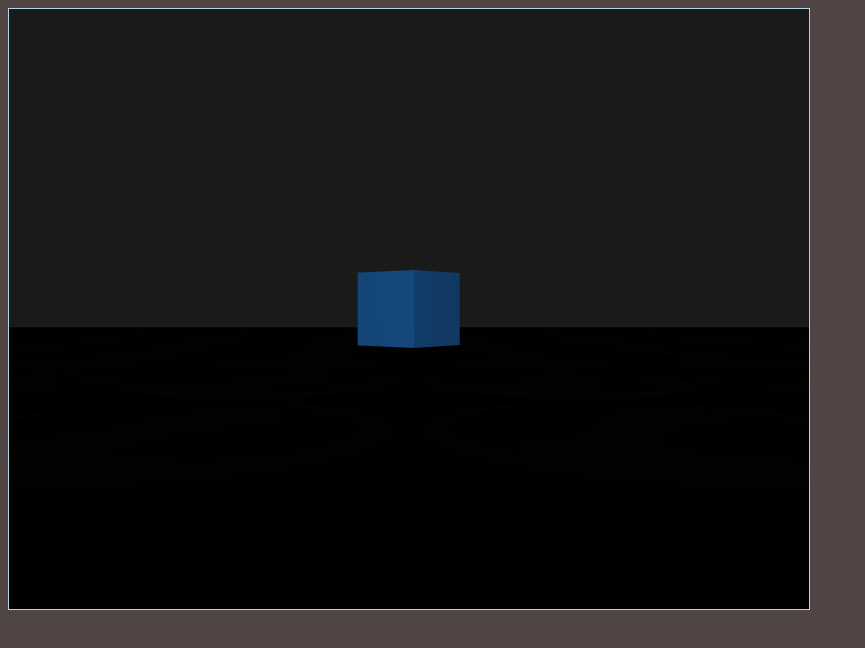
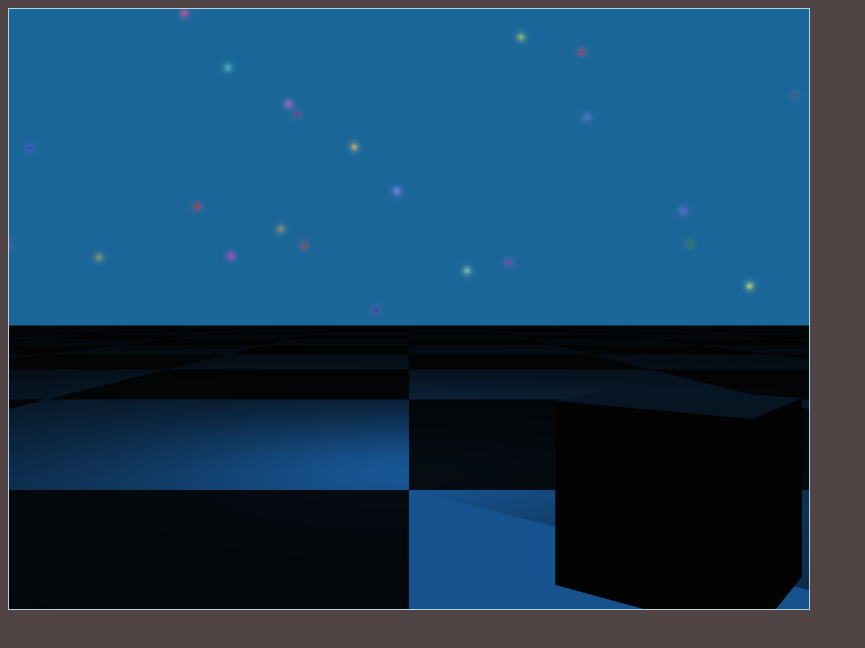
Before and after one commit to Mganzzzzz/webgl-scene-render, a website built with Vite: page webgl01/index.html in a window 1280 px wide. Shown: the whole page, without its empty margins (0-865 px from the left). Built offline with nearby package versions, Linux system fonts and the light colour scheme; animation ran at ten frames a second.

Commit message:
粒子系统

```diff
--- a/webgl01/src/Camera.js
+++ b/webgl01/src/Camera.js
@@ -1,22 +1,25 @@
 export class Camera {
     constructor() {
+        this.speed = 30
         this.originPoint = {
             clientX: 0,
             clientY: 0,
         }
-        this.mPosition = ([0, 0, 0])
+        this.mPosition = ([0, 0, -10])
         this.mViewCenter = ([0, 0, -1])
         this.mUp = ([0, 1, 0])
+        // this.load()
         this.mbForward = false
         this.mbBackward = false
         this.mbLeft = false
         this.mbRight = false
         this.isRotateView = false
+
         this.mViewMatrix = m4.lookAt(this.mPosition, this.mViewCenter, this.mUp);
     }
 
     update(deltatime) {
-        let speed = 3
+        let speed = this.speed
         // 计算出视线的向量
         let forwardDirection = m4.subtractVectors(this.mViewCenter, this.mPosition)
         forwardDirection = m4.normalize(forwardDirection);
@@ -45,7 +48,26 @@ export class Camera {
             this.mPosition = m4.addVectors(this.mPosition, delta);
             this.mViewCenter = m4.addVectors(this.mViewCenter, delta);
         }
+
         this.mViewMatrix = m4.lookAt(this.mPosition, this.mViewCenter, this.mUp);
+        this.save()
+    }
+
+    load() {
+        let s = sessionStorage.getItem('camera')
+        if (s) {
+            s = JSON.parse(s)
+            const [a, b, c] = s
+            this.mPosition = a
+            this.mViewCenter = b
+            this.mUp = c
+        }
+    }
+
+    save() {
+        const a = [this.mPosition, this.mViewCenter, this.mUp]
+        const s = JSON.stringify(a)
+        sessionStorage.setItem('camera', s)
     }
 
     yaw(angle) {
--- a/webgl01/src/Material.js
+++ b/webgl01/src/Material.js
@@ -24,6 +24,12 @@ export class TextureProperty {
 
 export class Material {
     constructor() {
+        this.mbEnableDepthTest = true;
+        this.mbEnableProgramablePointSize = false;
+        this.mbEnableBlend = false;
+        this.mSRCBlendFunc = gl.SRC_ALPHA;
+        this.mDSTBlendFunc = gl.ONE_MINUS_SRC_ALPHA;
+
         this.shader = null
         this.vec4PropertyMap = {}
         this.mat4PropertyMap = {}
@@ -93,6 +99,25 @@ export class Material {
     }
 
     active(v, p) {
+        if (this.mbEnableDepthTest) {
+            gl.enable(gl.DEPTH_TEST);
+        } else {
+            gl.disable(gl.DEPTH_TEST);
+        }
+        // if (this.mbEnableProgramablePointSize) {
+        //     gl.enable(gl.PROGRAM_POINT_SIZE);
+        // } else {
+        //     gl.disable(gl.PROGRAM_POINT_SIZE);
+        // }
+
+
+        if (this.mbEnableBlend) {
+            gl.enable(gl.BLEND);
+            gl.blendFunc(this.mSRCBlendFunc, this.mDSTBlendFunc);
+        } else {
+            gl.disable(gl.BLEND);
+        }
+
         this.shader.active()
         this.shader.setMVP(this.mat4PropertyMap['M'].mat4, v, p)
         Object.values(this.mat4PropertyMap).forEach((prop) => {
--- a/webgl01/src/Model.js
+++ b/webgl01/src/Model.js
@@ -27,15 +27,15 @@ export class Model extends Geometry {
         lines.forEach(line => {
             if (line.startsWith('v')) {
                 if (line.startsWith('v ')) {
-                    let tmp = line.replace('v ', '').split(' ')
+                    let tmp = line.replace('v ', '').split(' ').filter(n => n).map(n => n.trim())
                     tmp = tmp.map(t => parseFloat(t))
                     positions.push(tmp)
                 } else if (line.startsWith('vt ')) {
-                    let tmp = line.replace('vt ', '').split(' ')
+                    let tmp = line.replace('vt ', '').split(' ').filter(n => n).map(n => n.trim())
                     tmp = tmp.map(t => parseFloat(t))
                     texcoords.push(tmp)
                 } else if (line.startsWith('vn ')) {
-                    let tmp = line.replace('vn ', '').split(' ')
+                    let tmp = line.replace('vn ', '').split(' ').filter(n => n).map(n => n.trim())
                     tmp = tmp.map(t => parseFloat(t))
                     normals.push(tmp)
                 }
@@ -47,11 +47,13 @@ export class Model extends Geometry {
                         const position = positions[pIdx]
                         let texcoord = texcoords[tIdx]
                         const normal = normals[nIdx]
-                        vertexData.push({
-                            position,
-                            texcoord,
-                            normal,
-                        })
+                        if (position && normal && texcoord) {
+                            vertexData.push({
+                                position,
+                                texcoord,
+                                normal,
+                            })
+                        }
                     })
                 }
             }
--- /dev/null
+++ b/webgl01/src/Particle.js
@@ -0,0 +1,50 @@
+import _ from 'lodash'
+import {VertexBuffer, VertexData} from "./VertexBuffer";
+import {createBufferObject, updateBufferObject} from "./utils";
+import {Geometry} from "./Geometry";
+
+export class Particle extends Geometry {
+    constructor() {
+        super()
+        this.mVertexBuffer = new VertexBuffer()
+        this.mVbo = 0
+        this.mParticleCount = 0
+    }
+
+    init(particleCount) {
+        this.mParticleCount = particleCount;
+        this.mVertexBuffer.setSize(particleCount);
+        for (let i = 0; i < particleCount; ++i) {
+            /// 具体的渲染位置 由SceneNode 控制
+            this.mVertexBuffer.setPosition(i, _.random(-100, 100, true), _.random(-100, 100, true), _.random(-100, 100, true));
+            this.mVertexBuffer.setColor(i, _.random(0.1, 0.9, true), _.random(0.1, 0.9, true), _.random(0.1, 0.9, true));
+        }
+        console.log('debug this.mVertexBuffer', this.mVertexBuffer)
+        const bufferData = this.mVertexBuffer.getData()
+        this.mVbo = createBufferObject(gl.ARRAY_BUFFER, bufferData, gl.STATIC_DRAW);
+    }
+
+    active() {
+        gl.bindBuffer(gl.ARRAY_BUFFER, this.mVbo)
+    }
+
+    render() {
+        gl.drawArrays(gl.POINTS, 0, this.mParticleCount)
+    }
+
+    update(v, p, deltaTime) {
+        for (let i = 0; i < this.mParticleCount; ++i) {
+            let x = this.mVertexBuffer.vertexData[i].mPosition[0];
+            let y = this.mVertexBuffer.vertexData[i].mPosition[1];
+            let z = this.mVertexBuffer.vertexData[i].mPosition[2];
+            let changeRange = [-3.0, 3.0]
+            this.mVertexBuffer.setPosition(i, x + _.random(...changeRange, true) * deltaTime, y + _.random(...changeRange, true) * deltaTime, z + _.random(...changeRange, true) * deltaTime, 1.0);
+        }
+        const bufferData = this.mVertexBuffer.getData()
+        updateBufferObject(this.mVbo, gl.ARRAY_BUFFER, 0, bufferData);
+    }
+
+    unActive() {
+        gl.bindBuffer(gl.ARRAY_BUFFER, null);
+    }
+}
--- a/webgl01/src/SceneNode.js
+++ b/webgl01/src/SceneNode.js
@@ -14,10 +14,10 @@ export class SceneNode extends LinkedList {
     }
 
 
-    update(v, p) {
-        this.mGeometry.update(v, p)
+    update(v, p, deltaTime) {
+        this.mGeometry.update(v, p, deltaTime)
         if (this.next) {
-            this.next.update(v, p)
+            this.next.update(v, p, deltaTime)
         }
     }
 
--- a/webgl01/src/main.js
+++ b/webgl01/src/main.js
@@ -1,3 +1,5 @@
+import _ from 'lodash'
+window._ = _
 import {init, render} from "./scene";
 
 let lastTime = 0
--- a/webgl01/src/scene.js
+++ b/webgl01/src/scene.js
@@ -1,5 +1,5 @@
 import {degToRad} from "./math/math_utils";
-import {createBufferObject, createTextureFromUrl} from "./utils";
+import {createBufferObject, createProcedureTexture, createTextureFromUrl} from "./utils";
 import testImg from './static/test.png'
 import {Shader} from "./Shader";
 import {VertexBuffer} from "./VertexBuffer";
@@ -11,6 +11,7 @@ import testTexture from './static/test.png'
 import fTexture from './static/f-texture.png'
 import niutouTexture from './static/niutou.png'
 import {Camera} from "./Camera";
+import {Particle} from "./Particle";
 
 const width = gl.canvas.clientWidth
 const height = gl.canvas.clientHeight
@@ -24,6 +25,9 @@ let lightPosition = [0.0, 1.0, 1.0, 1.0]
 let pointLightMaterial
 let lightColorMaterial
 let niutouColorMaterial
+let particle
+let particleMaterial
+let particleTexture
 let rootScene = null
 var fieldOfViewRadians = degToRad(45);
 var projection_matrix = m4.identity()
@@ -51,14 +55,14 @@ async function initLightColorMaterial() {
     lightColorMaterial.setVec4('U_DiffuseLight', [0.8, 0.8, 0.8, 1.0])
     lightColorMaterial.setVec4('U_DiffuseMaterial', [0.4, 0.4, 0.4, 1.0])
     lightColorMaterial.setVec4('U_LightPos', [0.0, 1.0, 0.0, 0.0])
-    lightColorMaterial.setTexture('U_texture', texture)
+    // lightColorMaterial.setTexture('U_texture', texture)
 }
 
 async function initGround() {
     ground = new Ground()
     await ground.init()
     const sceneNode = new SceneNode()
-    sceneNode.init(ground, lightColorMaterial)
+    sceneNode.init(ground, pointLightMaterial)
     sceneNode.mModelMatrix = m4.translation(0, -1.5, 0)
     addScene(sceneNode)
 }
@@ -87,6 +91,26 @@ async function initPointLightMaterial() {
     pointLightMaterial.setVec4('U_LightPos', lightPosition)
 }
 
+async function initParticleSystem() {
+    particle = new Particle()
+    particle.init(1000)
+    const sceneNode = new SceneNode()
+    sceneNode.mModelMatrix = m4.translation(0, 0, 0)
+    sceneNode.init(particle, particleMaterial)
+    addScene(sceneNode)
+}
+
+async function initParticleMaterial() {
+    let shader = new Shader()
+    shader.initStandardShader("particle.vs", "particle.fs")
+    particleMaterial = new Material()
+    particleMaterial.init(shader)
+    particleMaterial.mbEnableBlend = true;
+    const particleTexture = await createProcedureTexture(128);
+    particleMaterial.setTexture('U_texture', particleTexture)
+    particleMaterial.mbEnableProgramablePointSize = true;
+    particleMaterial.mbEnableDepthTest = false;
+}
 
 async function initNiutouMaterial() {
     const texture = await createTextureFromUrl(niutouTexture);
@@ -169,26 +193,28 @@ export async function init() {
     webglUtils.resizeCanvasToDisplaySize(gl.canvas);
     bindEvents()
     gl.viewport(0, 0, gl.canvas.width, gl.canvas.height);
-    projection_matrix = m4.perspective(fieldOfViewRadians, gl.canvas.clientWidth / gl.canvas.clientHeight, 1, 2000);
+    projection_matrix = m4.perspective(fieldOfViewRadians, gl.canvas.clientWidth / gl.canvas.clientHeight, 1, 4000);
     view_matrix = camera.mViewMatrix;
+
+    await initParticleMaterial()
     await initLightMaterial()
     await initPointLightMaterial()
     await initLightColorMaterial()
-    // await initNiutouMaterial()
-    // await initLightMaterial()
-    await initSphere()
-    // await initSphere2()
-    // await initNiutou()
+    await initNiutouMaterial()
+    // await initSphere()
+    await initParticleSystem()
+    await initSphere2()
+    await initNiutou()
     await initGround()
 }
 
 export async function render(deltaTime) {
     gl.enable(gl.CULL_FACE)
     gl.enable(gl.DEPTH_TEST)
-    gl.clearColor(0.1, 0.1, 0.1, 1.0)
+    gl.clearColor(0.1, 0.4, 0.6, 1.0)
     gl.clear(gl.COLOR_BUFFER_BIT | gl.DEPTH_BUFFER_BIT)
     camera.update(deltaTime)
     view_matrix = camera.mViewMatrix;
-    // rootScene.update(view_matrix, projection_matrix)
-    rootScene.render(view_matrix, projection_matrix)
+    rootScene.update(view_matrix, projection_matrix, deltaTime)
+    rootScene&&rootScene.render(view_matrix, projection_matrix)
 }
--- a/webgl01/src/utils.js
+++ b/webgl01/src/utils.js
@@ -3,9 +3,17 @@ export function createBufferObject(glEnum = gl.ARRAY_BUFFER, bufferData, usage =
     gl.bindBuffer(glEnum, vbo);
     var verties = new Float32Array(bufferData);
     gl.bufferData(glEnum, verties, usage);
-    gl.bindBuffer(gl.ARRAY_BUFFER, null)
+    gl.bindBuffer(glEnum, null)
     return vbo
 }
+
+export function updateBufferObject(bufferObject, glEnum, offset, bufferData) {
+    var verties = new Float32Array(bufferData);
+    gl.bindBuffer(glEnum, bufferObject); // 将GL_ARRAY_BUFFER 这个卡槽与vbo 绑定 字词后面对GL_ARRAY_BUFFER 的操作都是在操作第二个参数vbo
+    gl.bufferSubData(glEnum, offset, verties); // 不用开辟空间直接传输数据 发送到GPU上面
+    gl.bindBuffer(glEnum, null); // 将GL_ARRAY_BUFFER指向0号空间 防止后续操作修改vbo的数 据
+}
+
 
 // this function will flip the imagedata
 function flipImage(inputImage) {
@@ -29,8 +37,8 @@ export function createTexture2DFromImg(image, flip = true) {
     }
     var texture = gl.createTexture();
     gl.bindTexture(gl.TEXTURE_2D, texture);
-    gl.texImage2D(gl.TEXTURE_2D, 0, gl.RGBA, image.width, image.height, 0, gl.RGBA, gl.UNSIGNED_BYTE,
-        new Uint8Array([0, 0, 255, 255]));
+    // gl.texImage2D(gl.TEXTURE_2D, 0, gl.RGBA, image.width, image.height, 0, gl.RGBA, gl.UNSIGNED_BYTE,
+    //     new Uint8Array([0, 0, 255, 255]));
     gl.bindTexture(gl.TEXTURE_2D, texture);
     gl.texParameteri(gl.TEXTURE_2D, gl.TEXTURE_MAG_FILTER, gl.LINEAR);
     gl.texParameteri(gl.TEXTURE_2D, gl.TEXTURE_MIN_FILTER, gl.LINEAR);
@@ -40,6 +48,44 @@ export function createTexture2DFromImg(image, flip = true) {
     gl.generateMipmap(gl.TEXTURE_2D);
     gl.texParameteri(gl.TEXTURE_2D, gl.TEXTURE_MIN_FILTER, gl.LINEAR_MIPMAP_LINEAR);
     return texture
+}
+
+export async function createProcedureTexture(size) {
+    let halfSize = size / 2;
+    let centerX = halfSize;
+    let centerY = halfSize;
+    const canvasElement = document.createElement('canvas');
+    canvasElement.width = size
+    canvasElement.height = size
+    const ctx = canvasElement.getContext('2d');
+    const imageBuffer = new Uint8ClampedArray(size * size * 4)
+    let maxDistance = Math.sqrt(centerX * centerX + centerY * centerY);
+    for (let i = 0; i < size; ++i) {
+        for (let j = 0; j < size; ++j) {
+            let currentPixelOffset = (i + j * size) * 4;
+            imageBuffer[currentPixelOffset] = 255;
+            imageBuffer[currentPixelOffset + 1] = 255;
+            imageBuffer[currentPixelOffset + 2] = 255;
+            let deltaX = centerX - i;
+            let deltaY = centerY - j;
+            let distance = Math.sqrt(deltaX * deltaX + deltaY * deltaY);
+            let alpha = Math.pow((1.0 - distance / maxDistance), 8.0);
+            alpha = alpha > 1.0 ? 1.0 : alpha;
+            imageBuffer[currentPixelOffset + 3] = alpha * 255.0
+        }
+    }
+    const imagData = new ImageData(imageBuffer, size, size)
+    ctx.putImageData(imagData, 0, 0)
+    const url = canvasElement.toDataURL('image/png')
+    const img = new Image()
+    img.src = url
+    return new Promise((resolve, reject) => {
+        img.addEventListener('load', () => {
+            const texture = createTexture2DFromImg(img, false)
+            resolve(texture)
+        })
+
+    })
 }
 
 export async function createTextureFromUrl(path) {
```
Also changed, not shown: webgl01/index.html (+25 -0 lines).
